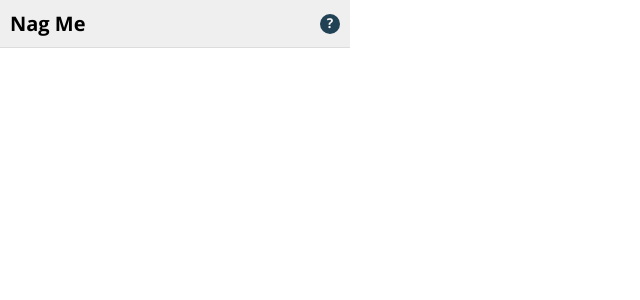
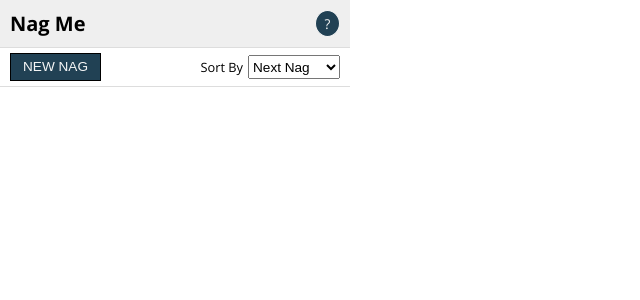
Before and after one commit to gautiselvaraj/nag-me, a React (Create React App) app: page / in a window 1280 px wide. Shown: the top 300 px of the page, without its empty margins (0-640 px from the left). Built offline with nearby package versions, Linux system fonts and the light colour scheme.

Commit message:
Action section

```diff
--- a/src/App.js
+++ b/src/App.js
@@ -3,6 +3,7 @@ import styled, {ThemeProvider} from 'styled-components';
 import theme from './theme'
 import './global-styles';
 import Header from './components/Header';
+import Actions from './components/Actions';
 
 const App = styled.div`
   font-family: 'Open Sans', sans-serif;
@@ -15,6 +16,7 @@ export default () => (
   <ThemeProvider theme={theme}>
     <App>
       <Header />
+      <Actions />
     </App>
   </ThemeProvider>
 );
--- /dev/null
+++ b/src/components/Actions.js
@@ -0,0 +1,28 @@
+import React from 'react';
+import styled from 'styled-components';
+import Button from './Button';
+import Select from './Select';
+
+const Actions = styled.div`
+  align-items: center;
+  border-bottom: 1px solid ${props=> props.theme.greyLighter};
+  display: flex;
+  padding: 5px 10px;
+  justify-content: space-between;
+`;
+
+export default () => (
+  <Actions>
+    <Button small>New Nag</Button>
+    <div>
+      <Select small inline id="nags_sort" label="Sort By">
+        <option>Next Nag</option>
+        <option>Last Nag</option>
+        <option>A-Z</option>
+        <option>Z-A</option>
+        <option>Latest First</option>
+        <option>Oldest First</option>
+      </Select>
+    </div>
+  </Actions>
+);
--- /dev/null
+++ b/src/components/Button.js
@@ -0,0 +1,42 @@
+import React from 'react';
+import styled, {css} from 'styled-components';
+
+const circleButtonStyles = css`
+  border-radius: 50%;
+  font-size: .85rem;
+  line-height: 25px;
+  padding: 0;
+  text-align: center;
+  width: 25px;
+`;
+
+const Button = styled.button`
+  color: ${props => props.theme.white};
+  background-color: ${props => props.theme.main};
+  border-style: solid;
+  border-width: 1px;
+  box-sizing: border-box;
+  cursor: pointer;
+  display: inline-block;
+  font-size: .85rem;
+  line-height: ${props => props.small ? '1.5rem' : '2rem'};
+  padding-left .75rem;
+  padding-right .75rem;
+  text-decoration: none;
+  text-transform: uppercase;
+  transition-duration: .5s;
+  transition-property: background-color;
+  ${props => props.circle ? circleButtonStyles : ''};
+
+  &:hover {
+    background-color: ${props => props.theme.mainLighten};
+  }
+`;
+
+const Link = Button.withComponent('a');
+
+export default ({children, link, ...otherProps}) => (
+  link ?
+  <Link {...otherProps}>{children}</Link> :
+  <Button {...otherProps}>{children}</Button>
+);
--- a/src/components/Header.js
+++ b/src/components/Header.js
@@ -1,7 +1,7 @@
 import React from 'react';
 import styled from 'styled-components';
 import H1 from './H1';
-import A from './A';
+import Button from './Button';
 
 const Header = styled.header`
   align-items: center;
@@ -19,32 +19,15 @@ const Link = styled.div`
   flex: 0 0 20px;
 `;
 
-const Icon = styled.span`
-  align-items: center;
-  background-color: ${props=> props.theme.main};
-  border-radius: 50%;
-  color: ${props=> props.theme.white};
-  display: flex;
-  font-size: .85rem;
-  font-weight: bold;
-  height: 20px;
-  justify-content: center;
-  width: 20px;
-
-  &:hover {
-    background-color: ${props=> props.theme.mainLighten};
-  }
-`;
-
 export default () => (
   <Header>
     <Heading>
       <H1>Nag Me</H1>
     </Heading>
     <Link>
-      <A href="https://www.gauti.info/nag-me" target="_blank" title="More information about Nag Me">
-        <Icon>?</Icon>
-      </A>
+      <Button link circle href="https://www.gauti.info/nag-me" target="_blank" title="More information about Nag Me">
+        ?
+      </Button>
     </Link>
   </Header>
 );
--- /dev/null
+++ b/src/components/Label.js
@@ -0,0 +1,14 @@
+import React from 'react';
+import styled from 'styled-components';
+
+const Label = styled.label`
+  font-size: ${props => props.small ? '.8rem' : '1rem'};
+  line-height: ${props => props.small ? '1.5rem' : '2rem'};
+  ${props => props.inline ? 'margin-right: 5px;' : ''};
+`;
+
+export default ({children, ...otherProps}) => (
+  <Label {...otherProps}>
+    {children}
+  </Label>
+);
--- /dev/null
+++ b/src/components/Select.js
@@ -0,0 +1,27 @@
+import React from 'react';
+import styled from 'styled-components';
+import Label from './Label';
+
+const SelectWrap = styled.div`
+  display: flex;
+  flex-direction: ${props => props.inline ? 'row' : 'column'};
+`;
+
+const Select = styled.select`
+  font-size: ${props => props.small ? '.85rem' : '1rem'};
+  height: ${props => props.small ? '1.5rem' : '2rem'};
+  margin-top: 0;
+  margin-bottom: 0;
+  ${props => props.inline ? '' : 'width: 100%;'};
+`;
+
+export default ({children, label, id, ...otherProps}) => (
+  <SelectWrap {...otherProps}>
+    {!!label &&
+      <Label htmlFor={id} {...otherProps}>{label}</Label>
+    }
+    <Select id={id} {...otherProps}>
+      {children}
+    </Select>
+  </SelectWrap>
+)
```
